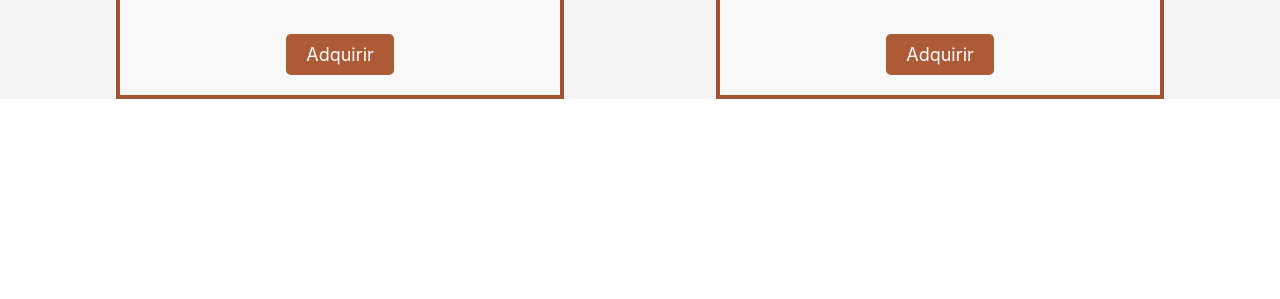
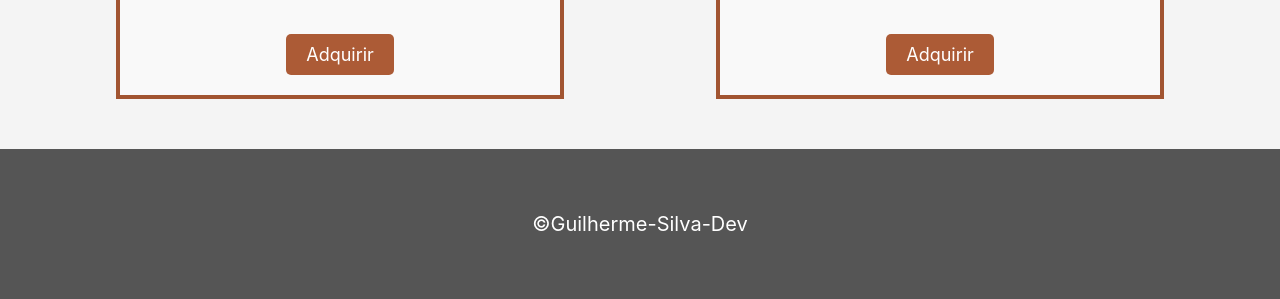
Before and after one commit to guilherme-silva-dev/Market-Online, a website: page index.html in a window 1280 px wide. Shown: the part 2843-3142 px from the top of the page. Before the commit the page ends 2992 px from the top, so only its background shows below. Drawn offline with nearby package versions, Linux system fonts and the light colour scheme.

Commit message:
Adicionei o Footer da página

```diff
--- a/index.html
+++ b/index.html
@@ -171,6 +171,9 @@
             </div>
         </section>
     </main>
+    <footer id="footer">
+        <p id="copy">&copy;Guilherme-Silva-Dev</p>
+    </footer>
 </body>
 <script src="script.js"></script>
 </html>
--- a/style.css
+++ b/style.css
@@ -250,3 +250,19 @@ header{
     text-decoration: none;
     list-style: none;
 }
+
+#footer{
+    background-color: #000000a6;
+    padding: 20px;
+    text-align: center;
+    position: relative;
+    bottom: 0;
+    width: 100%;
+
+}
+#copy{
+    color: rgb(255, 255, 255);
+    font-size: 20px;
+    margin: 0;
+    margin:40px;
+}
```
